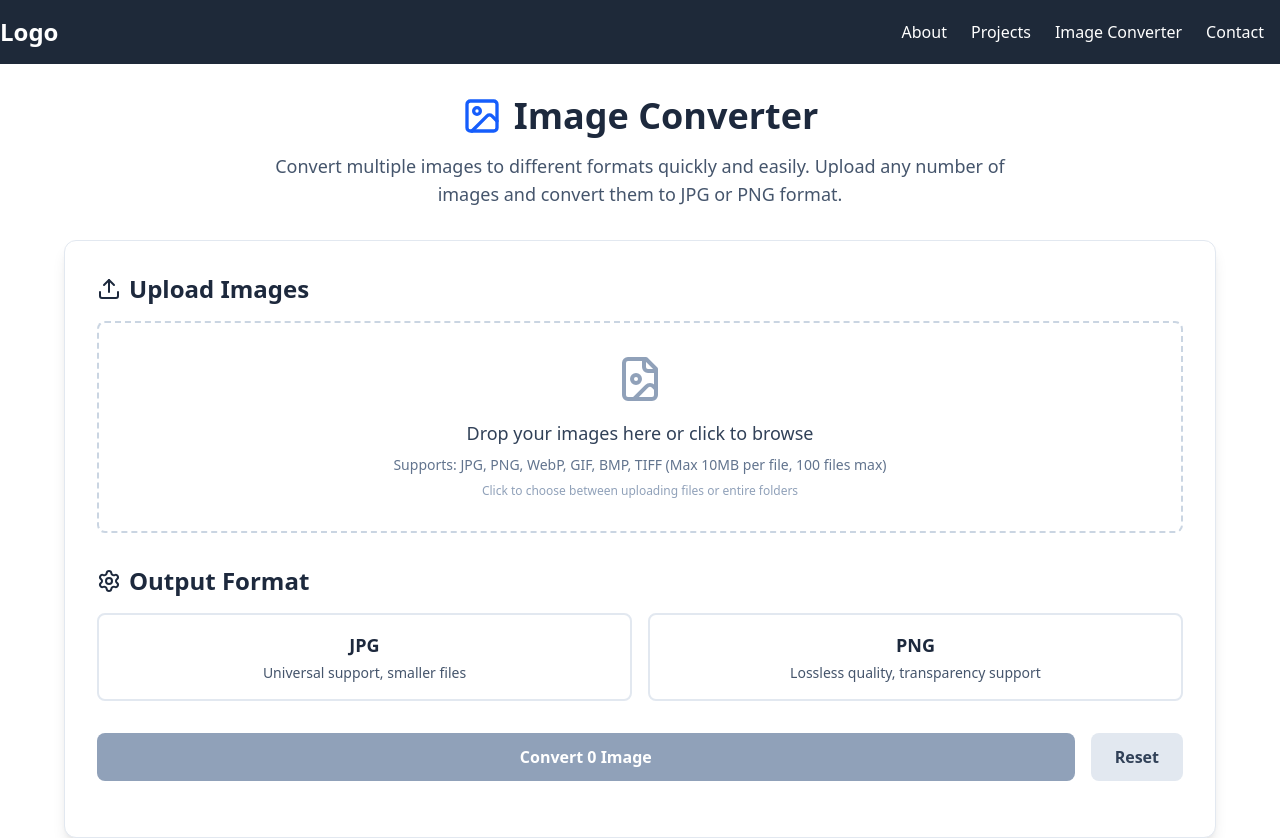
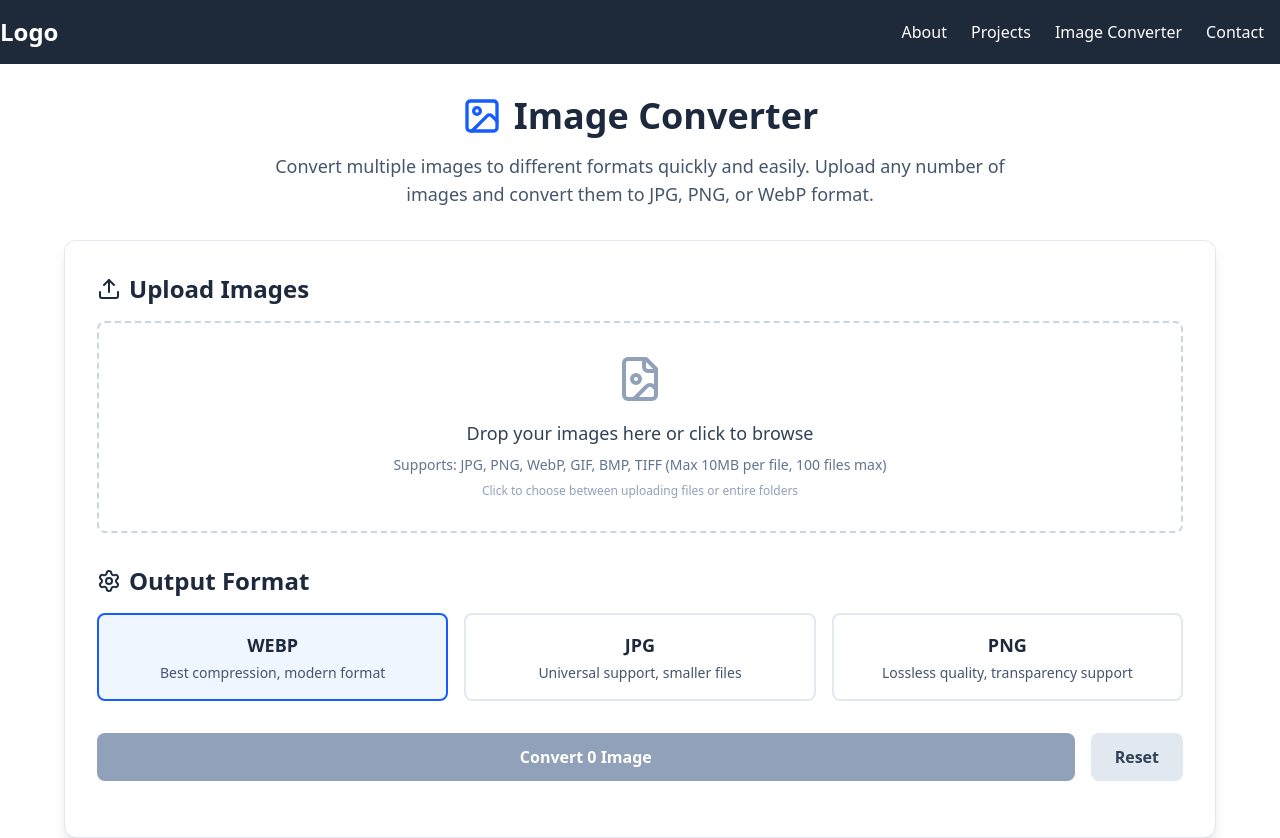
Before and after one commit to abdullahwebdev9176/portfolio-project, a Next.js app: page /image-converter in a window 1280 px wide. Shown: the top 838 px of the page. Built offline with nearby package versions, Linux system fonts and the light colour scheme.

Commit message:
added webp box

```diff
--- a/app/image-converter/page.jsx
+++ b/app/image-converter/page.jsx
@@ -246,11 +246,11 @@ const ImageConverter = () => {
 
               // Check if it's a timeout or network error that might be retryable
               const isRetryableError = error.name === 'AbortError' ||
-                                     error.message.includes('timeout') ||
-                                     error.message.includes('network') ||
-                                     error.message.includes('502') ||
-                                     error.message.includes('503') ||
-                                     error.message.includes('504')
+                error.message.includes('timeout') ||
+                error.message.includes('network') ||
+                error.message.includes('502') ||
+                error.message.includes('503') ||
+                error.message.includes('504')
 
               if (isRetryableError && retryCount < maxRetries) {
                 retryCount++
@@ -354,7 +354,7 @@ const ImageConverter = () => {
       }
 
       // Generate the ZIP file
-      const zipBlob = await zip.generateAsync({type: "blob"})
+      const zipBlob = await zip.generateAsync({ type: "blob" })
 
       // Create download link for the ZIP file
       const zipUrl = URL.createObjectURL(zipBlob)
@@ -410,7 +410,7 @@ const ImageConverter = () => {
           </h1>
           <p className="text-lg text-slate-600 max-w-3xl mx-auto">
             Convert multiple images to different formats quickly and easily.
-            Upload any number of images and convert them to JPG or PNG format.
+            Upload any number of images and convert them to JPG, PNG, or WebP format.
           </p>
         </div>
 
@@ -499,8 +499,8 @@ const ImageConverter = () => {
             </h2>
 
             {/* Format Selection Radio Buttons */}
-            <div className="grid grid-cols-1 md:grid-cols-2 gap-4">
-              {['jpg', 'png'].map((format) => (
+            <div className="grid grid-cols-1 md:grid-cols-3 gap-4">
+              {['webp', 'jpg', 'png'].map((format) => (
                 <label key={format} className="cursor-pointer">
                   <div className={`
                     p-4 rounded-lg border-2 transition-all duration-300
@@ -522,6 +522,7 @@ const ImageConverter = () => {
                         {format}
                       </div>
                       <div className="text-sm text-slate-600 mt-1">
+                        {format === 'webp' && 'Best compression, modern format'}
                         {format === 'jpg' && 'Universal support, smaller files'}
                         {format === 'png' && 'Lossless quality, transparency support'}
                       </div>
```
